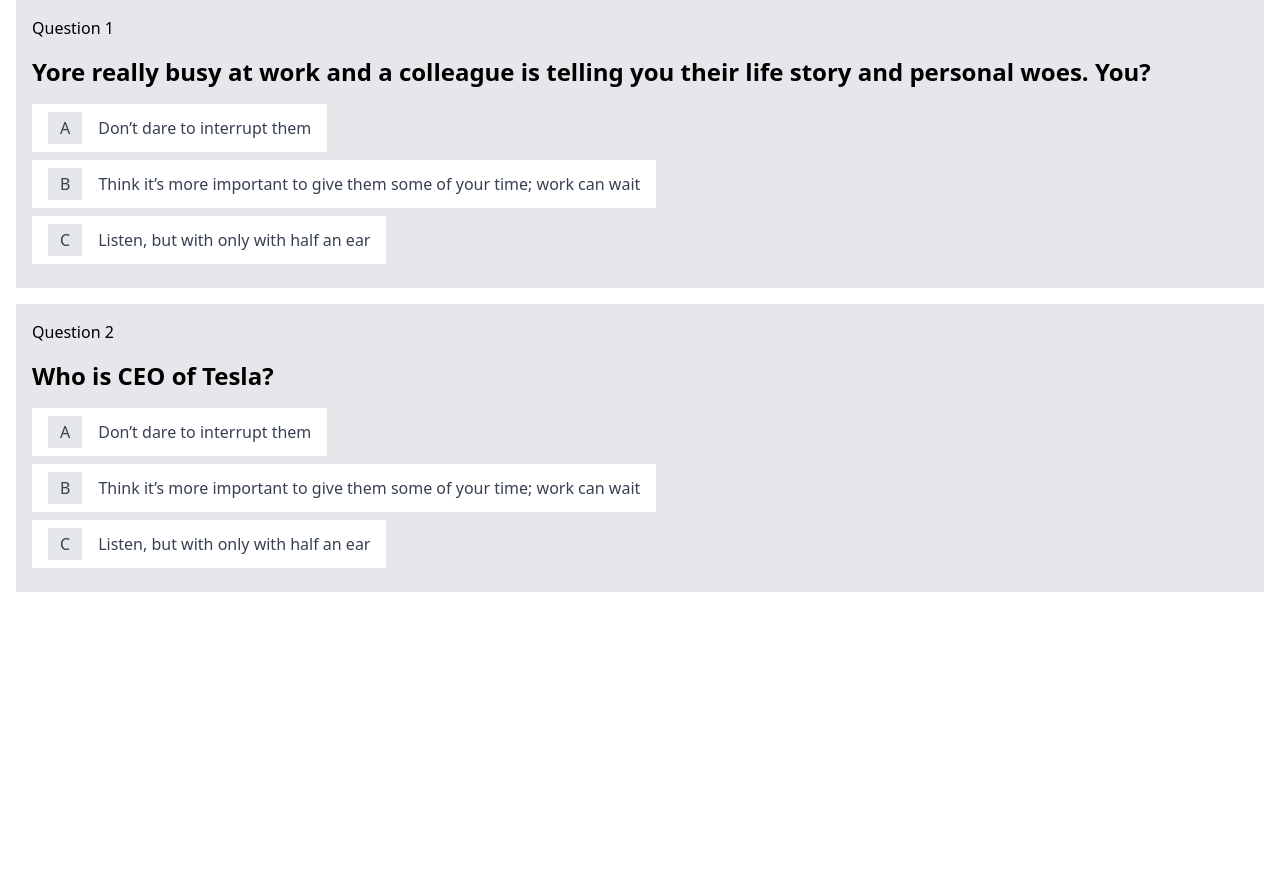
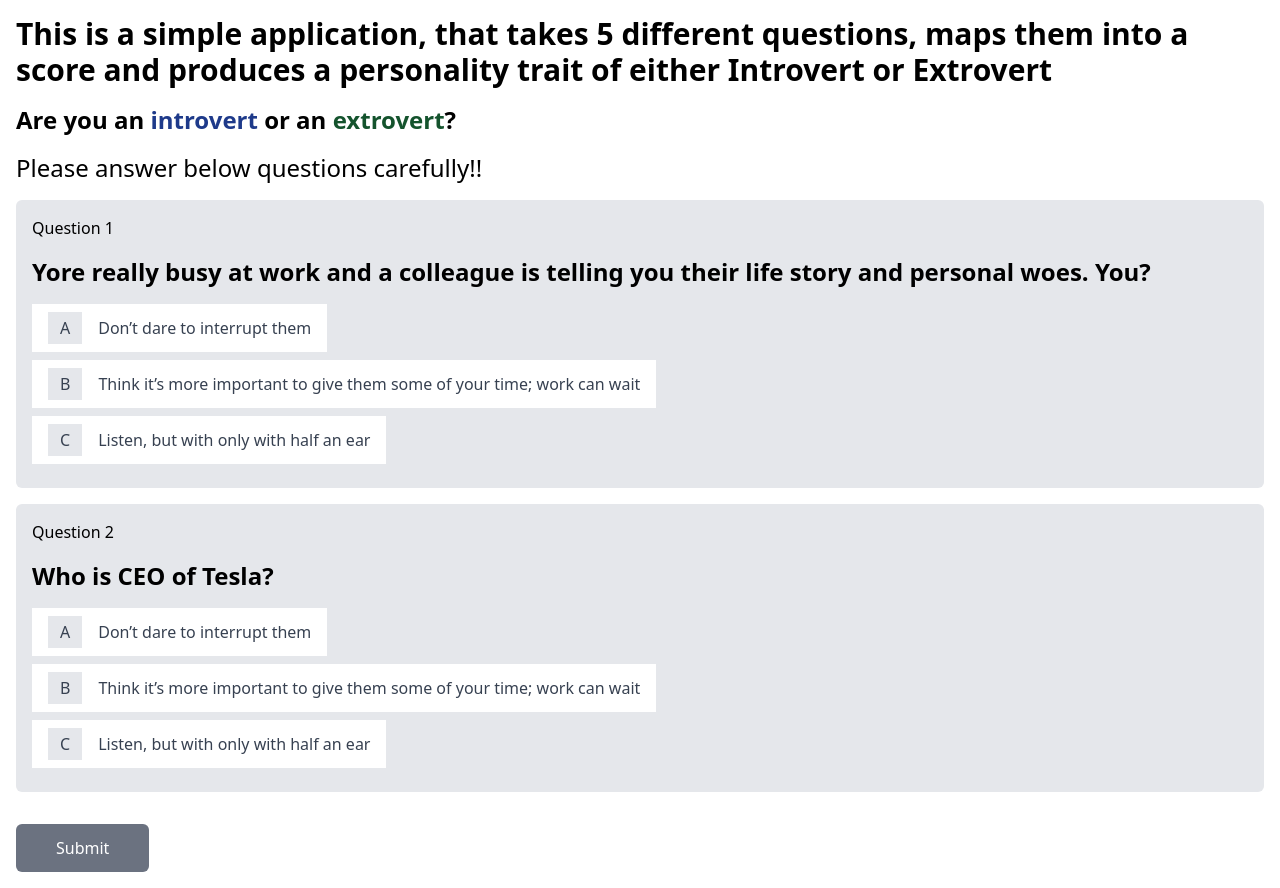
Before and after one commit to redwanJemal/personality_test, a React (Vite) app: page /test in a window 1280 px wide. Before the commit the page ends 800 px from the top, so only its background shows below. Built offline with nearby package versions, Linux system fonts and the light colour scheme.

Commit message:
landing page image, and explanatory text added in question page

```diff
--- a/src/components/questions/Item.jsx
+++ b/src/components/questions/Item.jsx
@@ -4,7 +4,7 @@ import AnswerOptions from './Options'
 const QuestionItem = ({item}) => {
   return (
     <div>
-      <div className='flex flex-col items-start justify-start bg-gray-200 p-4'>
+      <div className='flex flex-col items-start justify-start rounded-md bg-gray-200 p-4'>
       <h2 className='text-md font-normal mb-4'>Question {item.questionNumber}</h2>
       <h2 className="text-2xl font-bold mb-4">{item.question}</h2>
       <div className="flex flex-col items-start">
--- a/src/pages/Landing.jsx
+++ b/src/pages/Landing.jsx
@@ -3,7 +3,8 @@ import {Link} from 'react-router-dom'
 
 const Landing = () => {
   return (
-    <div className="bg-gray-100 h-screen flex flex-col justify-center items-center">
+    <div className="bg-gray-100 h-screen flex flex-col justify-center items-center" >
+      <img className='h-64' src="https://ychef.files.bbci.co.uk/1376x774/p09hgtd4.jpg" alt="" />
       <h1 className="text-4xl font-bold text-center mb-8">Discover Your Personality Type</h1>
       <p className="text-lg text-center mb-8">
         Take our personality test to gain insight into your personality traits and preferences.
--- a/src/pages/Questions.jsx
+++ b/src/pages/Questions.jsx
@@ -1,10 +1,26 @@
 import React from 'react'
+import Button from '../components/common/Button'
 import QuestionList from '../components/questions/List'
 
 const Questions = () => {
+
+  const handleSubmit = () => {
+		console.log('submitted')
+	}
+
   return (
     <div>
+      <div className='mt-4 px-4'>
+        <h1 className='text-3xl font-bold'>This is a simple application, that takes 5 different questions, maps them into a score and produces a personality trait of either Introvert or Extrovert</h1>
+        <h1 className='mt-4 text-2xl font-bold'>Are you an <span className='text-blue-900'>introvert</span> or an <span className='text-green-900'>extrovert</span>?</h1>
+        <h1 className='mt-4 text-2xl'>Please answer below questions carefully!!</h1>
+      </div>
+      <div className='mt-4'>
       <QuestionList />
+      </div>
+      <div className='p-4 mt-4'>
+				<Button text={'Submit'} onClick={handleSubmit} />
+			</div>
     </div>
   )
 }
```
